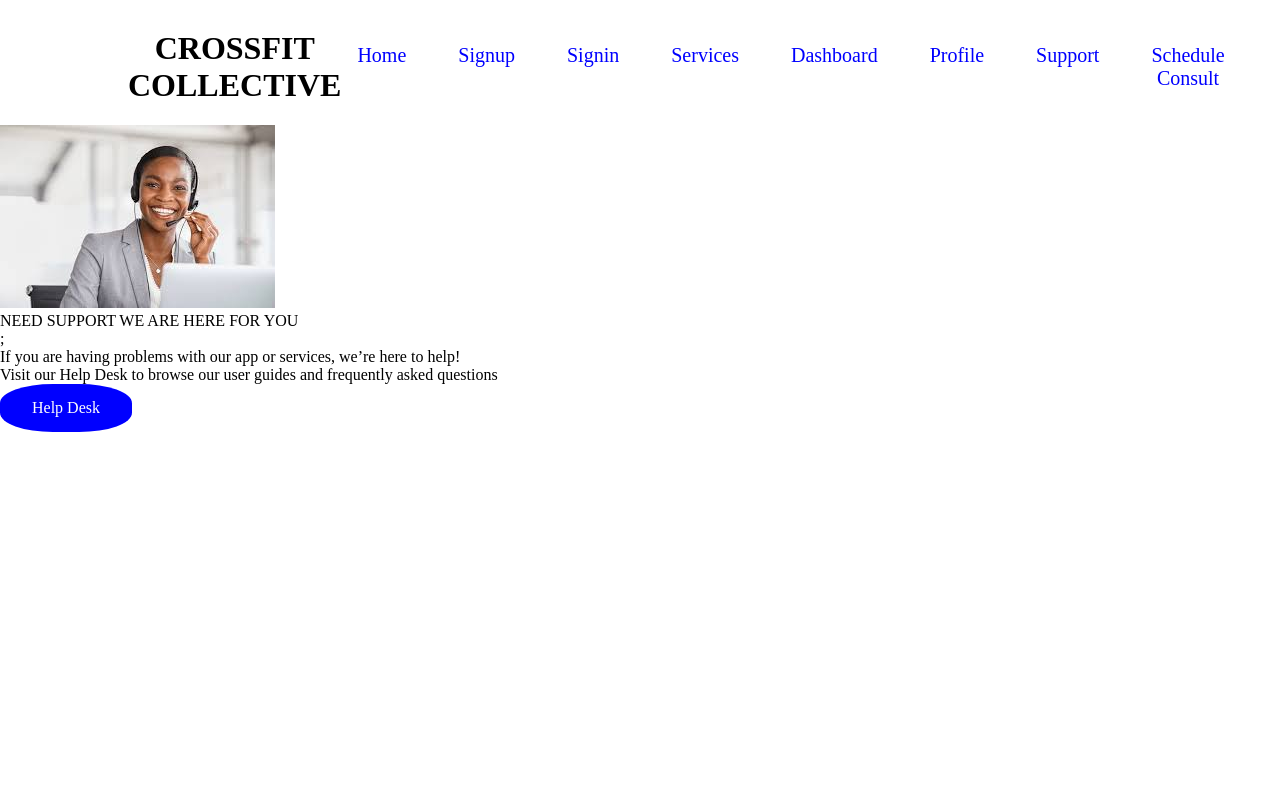
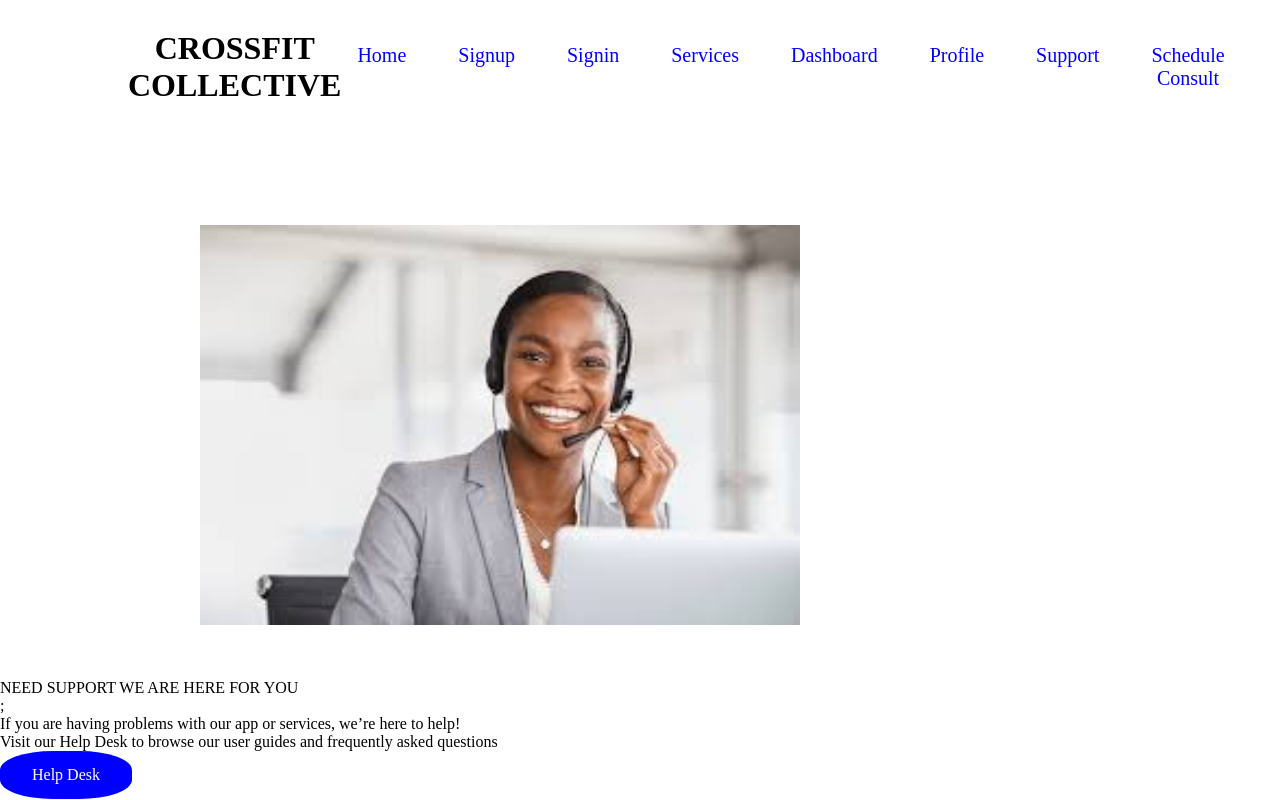
Before and after one commit to Eddahkarambu/Fitness-web-app, a React (Create React App) app: page /Support in a window 1280 px wide. Built offline with nearby package versions, Linux system fonts and the light colour scheme.

Commit message:
places the customer service image in it's rightfull place

```diff
--- a/src/Components/Support.css
+++ b/src/Components/Support.css
@@ -10,7 +10,13 @@
     font-size: 16px;
 
 }
+
 .customerservice{
-        max-width: 100%;
-        height: auto;
-}
+    height:400px;
+    width: 600px;
+    padding: 50px 100px;
+    border-radius: 8px;
+    text-align: center;
+    text-decoration: none;
+    display: inline-block;
+  }
--- a/src/Components/Support.js
+++ b/src/Components/Support.js
@@ -9,7 +9,7 @@ function Support() {
       <Navbar />
 
       <div className="Support-programs">
-        <div>
+        <div className="customerservice">
           <img
             className="customerservice"
             src={customerservice}
```
